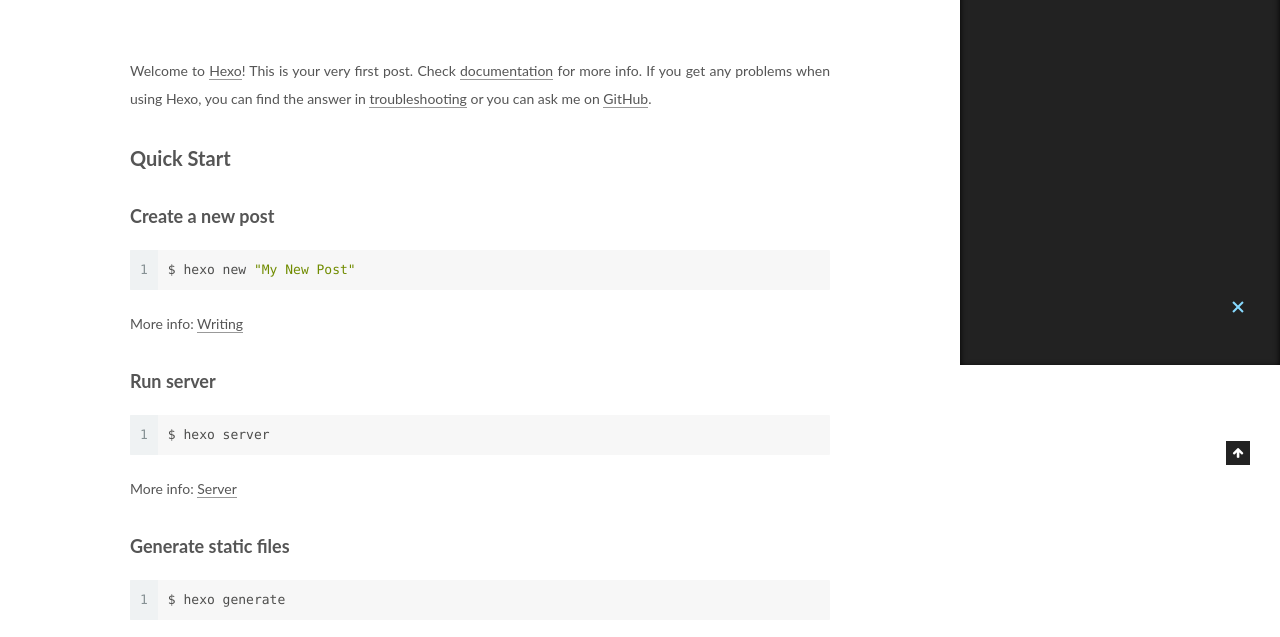
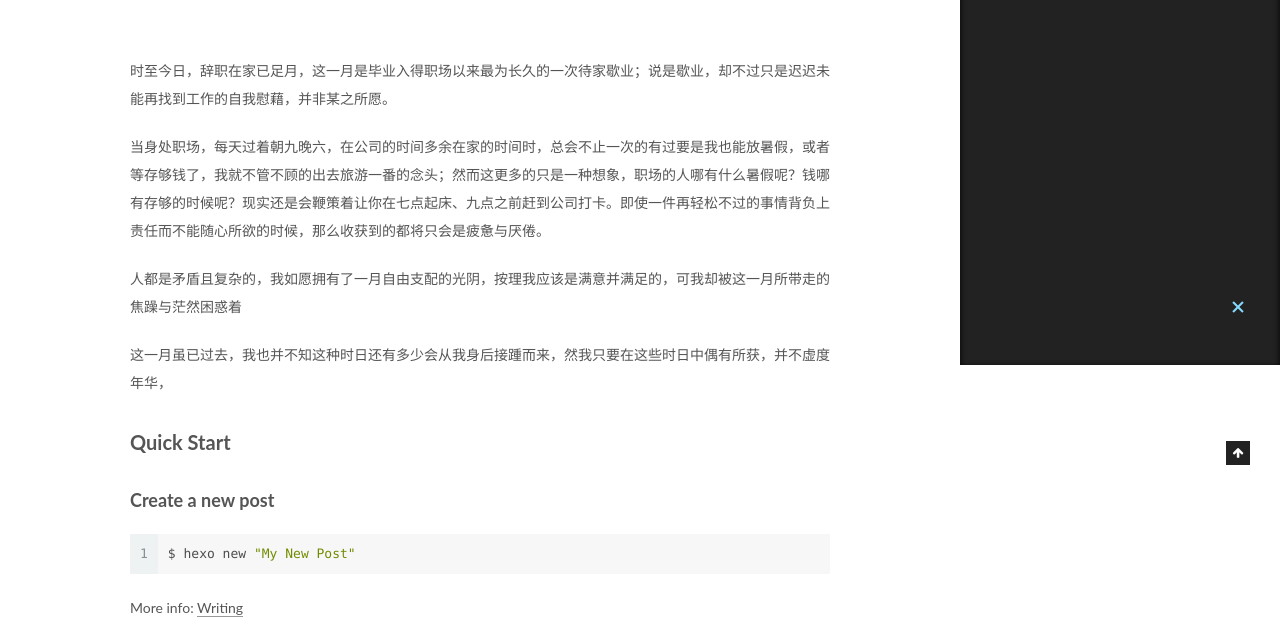
Before and after one commit to HelloLinChuan/HelloLinChuan.github.io, a plain HTML site: page 2017/10/11/Brand New Self/index.html in a window 1280 px wide. Shown: the part 435-1072 px from the top of the page. Drawn offline with Linux system fonts and the light colour scheme.

Commit message:
Site updated: 2017-10-12 00:31:20

```diff
--- a/2017/10/11/Brand New Self/index.html
+++ b/2017/10/11/Brand New Self/index.html
@@ -79,17 +79,17 @@
 
 
 
-<meta name="description" content="Welcome to Hexo! This is your very first post. Check documentation for more info. If you get any problems when using Hexo, you can find the answer in troubleshooting or you can ask me on GitHub.">
+<meta name="description" content="时至今日，辞职在家已足月，这一月是毕业入得职场以来最为长久的一次待家歇业；说是歇业，却不过只是迟迟未能再找到工作的自我慰藉，并非某之所愿。">
 <meta property="og:type" content="article">
 <meta property="og:title" content="千里之行、始于足下">
 <meta property="og:url" content="http://yoursite.com/2017/10/11/Brand New Self/index.html">
 <meta property="og:site_name" content="Make Arduous Efforts">
-<meta property="og:description" content="Welcome to Hexo! This is your very first post. Check documentation for more info. If you get any problems when using Hexo, you can find the answer in troubleshooting or you can ask me on GitHub.">
+<meta property="og:description" content="时至今日，辞职在家已足月，这一月是毕业入得职场以来最为长久的一次待家歇业；说是歇业，却不过只是迟迟未能再找到工作的自我慰藉，并非某之所愿。">
 <meta property="og:locale" content="zh-Hans">
-<meta property="og:updated_time" content="2017-10-11T15:08:31.967Z">
+<meta property="og:updated_time" content="2017-10-11T16:28:49.172Z">
 <meta name="twitter:card" content="summary">
 <meta name="twitter:title" content="千里之行、始于足下">
-<meta name="twitter:description" content="Welcome to Hexo! This is your very first post. Check documentation for more info. If you get any problems when using Hexo, you can find the answer in troubleshooting or you can ask me on GitHub.">
+<meta name="twitter:description" content="时至今日，辞职在家已足月，这一月是毕业入得职场以来最为长久的一次待家歇业；说是歇业，却不过只是迟迟未能再找到工作的自我慰藉，并非某之所愿。">
 
 
 
@@ -329,7 +329,11 @@
 
 
 
-        <p>Welcome to <a href="https://hexo.io/" target="_blank" rel="external">Hexo</a>! This is your very first post. Check <a href="https://hexo.io/docs/" target="_blank" rel="external">documentation</a> for more info. If you get any problems when using Hexo, you can find the answer in <a href="https://hexo.io/docs/troubleshooting.html" target="_blank" rel="external">troubleshooting</a> or you can ask me on <a href="https://github.com/hexojs/hexo/issues" target="_blank" rel="external">GitHub</a>.<br><a id="more"></a></p>
+        <p>时至今日，辞职在家已足月，这一月是毕业入得职场以来最为长久的一次待家歇业；说是歇业，却不过只是迟迟未能再找到工作的自我慰藉，并非某之所愿。</p>
+<a id="more"></a>
+<p>当身处职场，每天过着朝九晚六，在公司的时间多余在家的时间时，总会不止一次的有过要是我也能放暑假，或者等存够钱了，我就不管不顾的出去旅游一番的念头；然而这更多的只是一种想象，职场的人哪有什么暑假呢？钱哪有存够的时候呢？现实还是会鞭策着让你在七点起床、九点之前赶到公司打卡。即使一件再轻松不过的事情背负上责任而不能随心所欲的时候，那么收获到的都将只会是疲惫与厌倦。</p>
+<p>人都是矛盾且复杂的，我如愿拥有了一月自由支配的光阴，按理我应该是满意并满足的，可我却被这一月所带走的焦躁与茫然困惑着</p>
+<p>这一月虽已过去，我也并不知这种时日还有多少会从我身后接踵而来，然我只要在这些时日中偶有所获，并不虚度年华，</p>
 <h2 id="Quick-Start"><a href="#Quick-Start" class="headerlink" title="Quick Start"></a>Quick Start</h2><h3 id="Create-a-new-post"><a href="#Create-a-new-post" class="headerlink" title="Create a new post"></a>Create a new post</h3><figure class="highlight bash"><table><tr><td class="gutter"><pre><div class="line">1</div></pre></td><td class="code"><pre><div class="line">$ hexo new <span class="string">"My New Post"</span></div></pre></td></tr></table></figure>
 <p>More info: <a href="https://hexo.io/docs/writing.html" target="_blank" rel="external">Writing</a></p>
 <h3 id="Run-server"><a href="#Run-server" class="headerlink" title="Run server"></a>Run server</h3><figure class="highlight bash"><table><tr><td class="gutter"><pre><div class="line">1</div></pre></td><td class="code"><pre><div class="line">$ hexo server</div></pre></td></tr></table></figure>
```
Also changed, not shown: index.html (+1 -1 lines).
